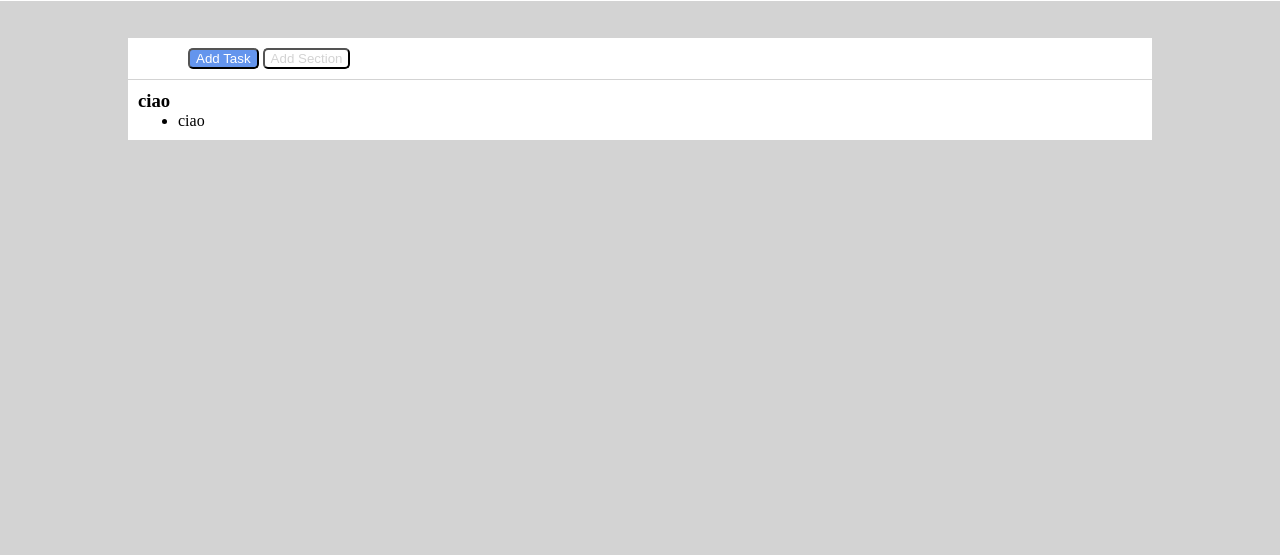
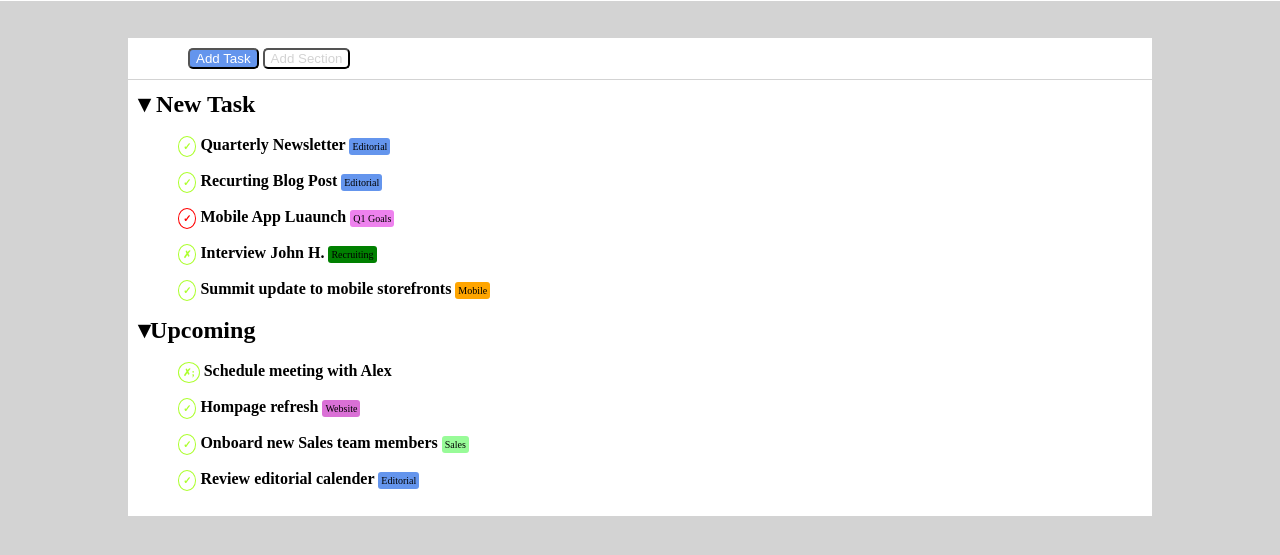
Before and after one commit to 94tony/hmtl-css-toboolist, a plain HTML site: page index.html in a window 1280 px wide. Shown: the part 53-608 px from the top of the page. Drawn offline with Linux system fonts and the light colour scheme.

Commit message:
struttura

```diff
--- a/css/style.css
+++ b/css/style.css
@@ -8,6 +8,9 @@ background-color:lightgrey;
 header{
     background-color: white;
 
+}
+ul{
+    list-style: none;
 }
 .logo{
     display: inline-block;
@@ -38,3 +41,55 @@ header{
     color:lightgray;
     border-radius: 5px;
 }
+
+.principale{
+    padding-left: 50px;
+}
+
+.symbol{
+
+    border-radius:100%;
+    padding: 4px;
+    margin-top: 10px;
+    font-weight:bold;
+    font-size: 10px;
+    vertical-align: middle;
+
+}
+
+.spunta{
+    border: 1px solid greenyellow ;
+    color: greenyellow;
+}
+.cross{
+    border: 1px solid red;
+    color: red;
+}
+.tag{
+    border-radius:3px;
+    font-size: 10px;
+    padding: 3px;
+}
+
+.editorial{
+
+
+    background-color: cornflowerblue;
+}
+
+.q1{
+    background-color: violet;
+
+}
+.Recruiting{
+    background-color: green;
+}
+.mobile{
+    background-color: orange;
+}
+.website{
+    background-color: orchid;
+}
+.Sales{
+    background-color: palegreen;
+}
--- a/index.html
+++ b/index.html
@@ -23,11 +23,92 @@
    </section>
    <main>
 
-       <div class="container secondo">
-           <h3>ciao</h3>
-            <ul>
-               <li>ciao</li>
-           </ul>
+       <div class="container principale1">
+
+        <h2>&dtrif; New Task</h2>
+        <br>
+        <ul>
+            <li>
+                <span class="symbol spunta">&check;</span>
+                <b>Quarterly Newsletter </b>
+                <span class="tag editorial">Editorial</span>
+            </li>
+            <br>
+        </ul>
+
+        <ul>
+            <li>
+                <span class="symbol spunta">&check;</span>
+                <b>Recurting Blog Post</b>
+                <span class="tag editorial">Editorial</span>
+            </li>
+            <br>
+        </ul>
+
+
+        <ul>
+            <li>
+                <span class="symbol cross">&check;</span>
+                <b>Mobile App Luaunch </b>
+                <span class="tag q1">Q1 Goals</span>
+            </li>
+            <br>
+        </ul>
+
+        <ul>
+            <li>
+                <span class="symbol spunta">&cross;</span>
+                <b>Interview John H. </b>
+                <span class="tag Recruiting">Recruiting</span>
+            </li>
+            <br>
+        </ul>
+
+        <ul>
+            <li>
+                <span class="symbol spunta">&check;</span>
+                <b>Summit update to mobile storefronts </b>
+                <span class="tag mobile">Mobile</span>
+            </li>
+            <br>
+        </ul>
+        <h2>&dtrif;Upcoming</h2>
+        <br>
+        <ul>
+            <li>
+                <span class="symbol spunta">&cross;;</span>
+                <b>Schedule meeting with Alex </b>
+
+            </li>
+            <br>
+        </ul>
+        <ul>
+            <li>
+                <span class="symbol spunta">&check;</span>
+                <b>Hompage refresh </b>
+                <span class="tag website">Website</span>
+            </li>
+            <br>
+        </ul>
+        <ul>
+            <li>
+                <span class="symbol spunta">&check;</span>
+                <b>Onboard new Sales team members </b>
+                <span class="tag Sales">Sales</span>
+            </li>
+            <br>
+        </ul>
+        <ul>
+            <li>
+                <span class="symbol spunta">&check;</span>
+                <b>Review editorial calender </b>
+                <span class="tag editorial">Editorial</span>
+            </li>
+            <br>
+        </ul>
+
+
+
        </div>
    </main>
 
```
